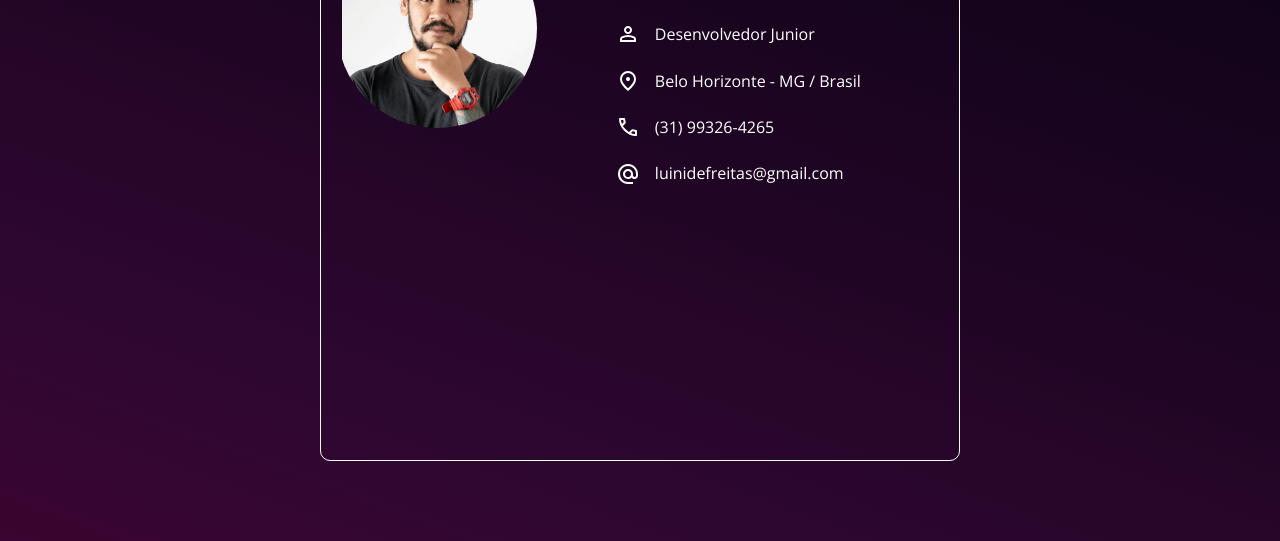
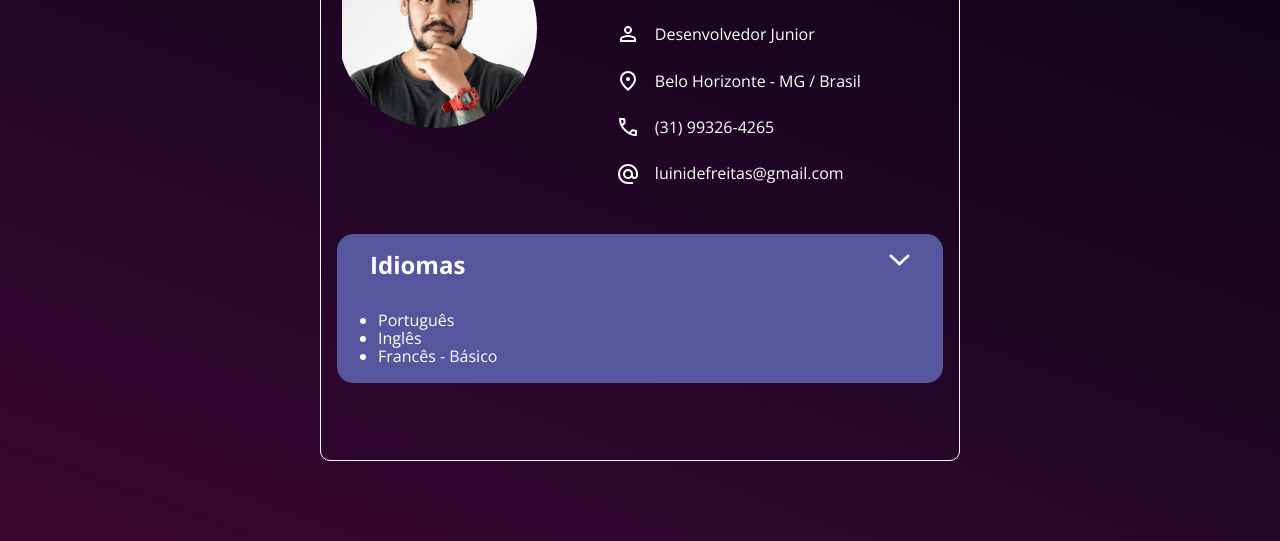
Before and after one commit to Lu-ini/JS-portifolio, a plain HTML site: page index.html in a window 1280 px wide. Shown: the part 259-800 px from the top of the page. Drawn offline with nearby package versions, Linux system fonts and the light colour scheme.

Commit message:
adicionando o acordeon

```diff
--- /dev/null
+++ b/assets/css/acordeon.css
@@ -0,0 +1,56 @@
+.container {
+    display: flex;
+    flex-direction: column;
+    width: 100%;
+    border: 1px solid #fff;
+    border-radius: 1rem;
+    margin: 1rem 0;
+    transition: .3s;
+}
+
+.container.open, .container:hover {
+    background-color: #55569E;
+    border-color: #55569E;
+}
+
+.container .content {
+    display: none;
+}
+
+.container .btn-idioma {
+    font-size: 1.5rem;
+    font-weight: 700;
+    display: flex;
+    justify-content: space-between;
+    align-items: center;
+    padding: 1rem 2rem;
+    background-color: transparent;
+    color: white;
+    border: none;
+}
+
+
+.container .btn-idioma:hover {
+    cursor: pointer;
+}
+
+.container .btn-idioma::after {
+    content: "";
+    display: inline-block;
+    width: 1.3rem;
+    height: 1.3rem;
+    background-image: url(/assets/icons/seta-botao.png);
+    background-repeat: no-repeat;
+    background-size: contain;
+    transform: rotate(180deg);
+}
+
+.container.open .btn-idioma::after {
+    transform: rotate(0deg);
+    background-color: #55569E;
+    border-color: #55569E;
+}
+
+.container.open .content {
+    display: inline-block
+}
--- a/index.html
+++ b/index.html
@@ -13,6 +13,7 @@
 
 
     <link rel="stylesheet" href="/assets/css/global.css">
+    <link rel="stylesheet" href="/assets/css/acordeon.css">
 </head>
 
 <body>
@@ -35,7 +36,28 @@
                 </div>
 
             </header>
+
+
+
+
+
+            <section class="container open">
+
+                <button class="btn-idioma" type="button">
+                    Idiomas
+                </button>
+
+                <div class="content">
+                    <ul>
+                        <li>Português</li>
+                        <li>Inglês</li>
+                        <li>Francês - Básico</li>
+                    </ul>
+                </div>
+            </section>
         </div>
+
+
 
 </body>
 </html>
```
Also changed, not shown: assets/icons/seta-botao.png (added).
